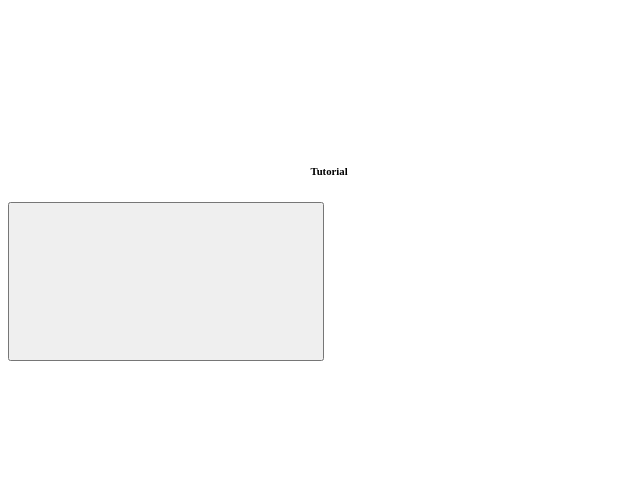
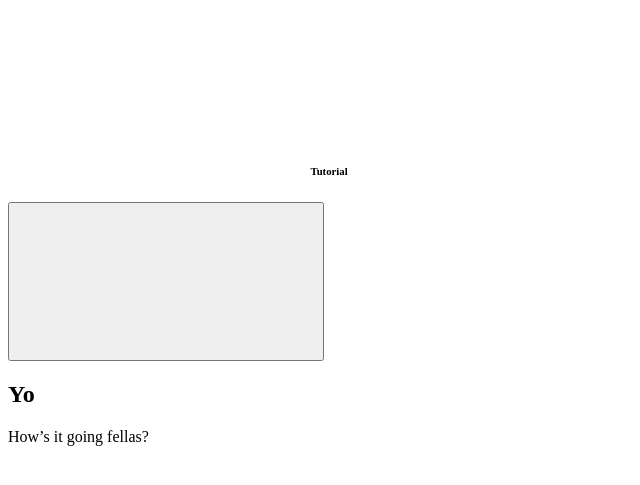
Before and after one commit to drewswaycool/Voxybuns.github.io, a Jekyll site: the page built from _posts/2021-05-25-hello-world.md, in a window 1280 px wide. Shown: the top 485 px of the page, without its empty margins (0-640 px from the left). Built offline with Jekyll 4.4.1, drawn with Linux system fonts in a browser that asks for light colours.

Commit message:
Update from Forestry.io Voxybuns updated _posts/2021-05-25-hello-world.md

```diff
--- a/_posts/2021-05-25-hello-world.md
+++ b/_posts/2021-05-25-hello-world.md
@@ -6,3 +6,6 @@ cover-picture: "/uploads/pattern_color.png"
 layout: entry
 
 ---
+## Yo
+
+How's it going fellas?
```
